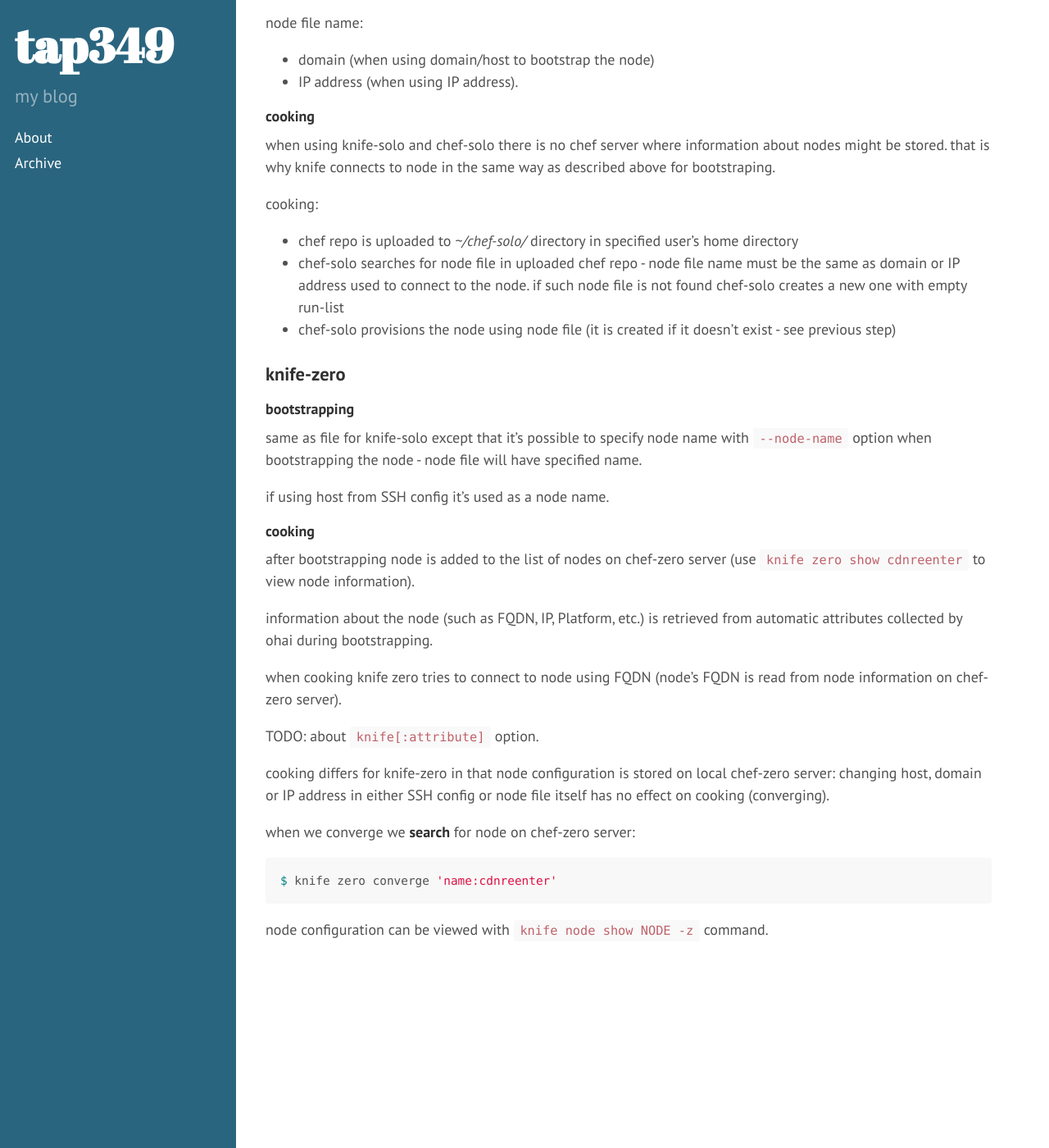
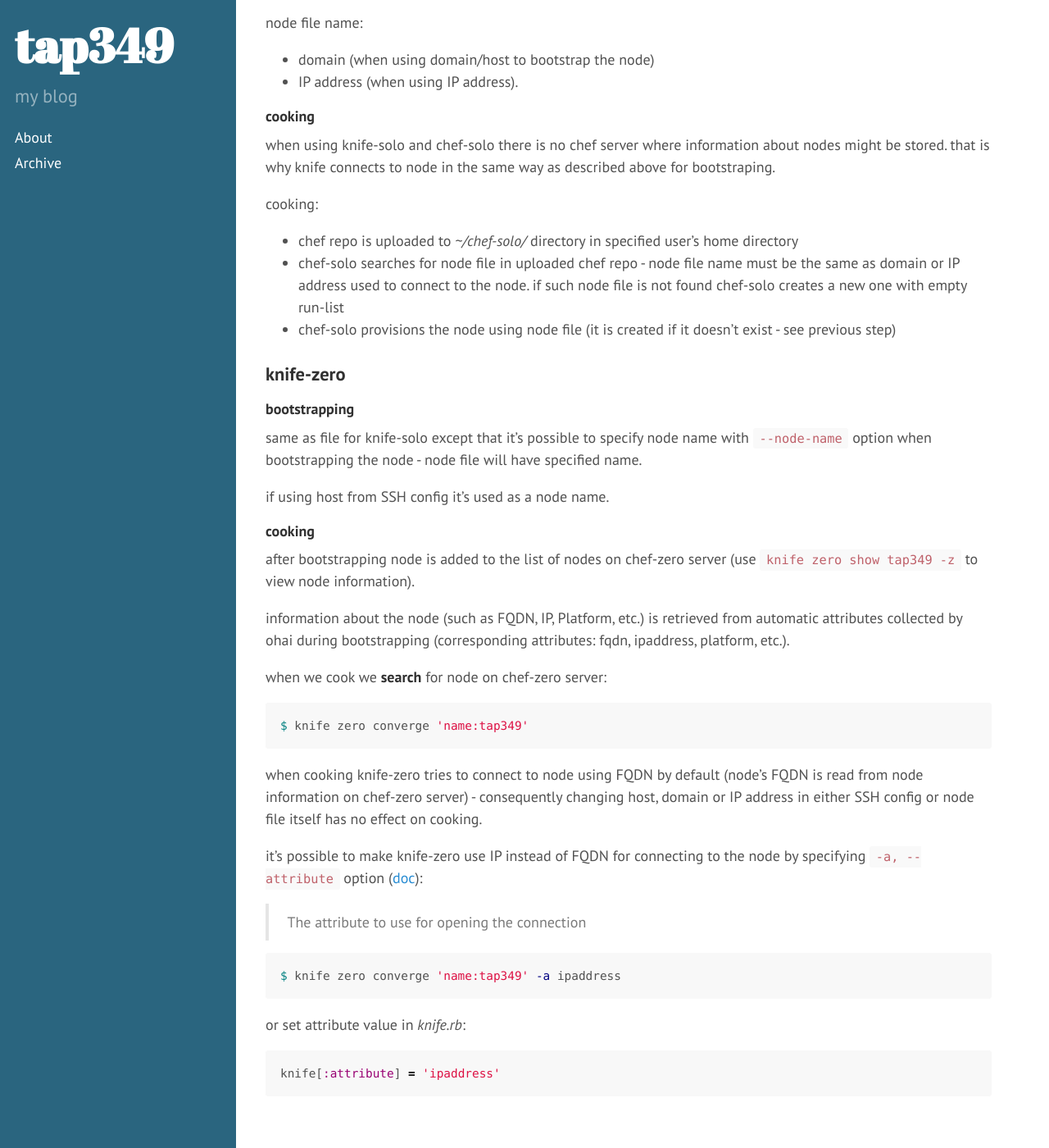
Before and after one commit to tap349/tap349.github.io, a Jekyll site: the page built from _posts/2016-02-27-chef-faq.md, in a window 1280 px wide and 1400 px high, scrolled down 754 px. Shown: the whole window at 82% size. Built offline with Jekyll 4.4.1, drawn with Linux system fonts in a browser that asks for light colours.

Commit message:
update 2016-02-28_17:03:34

````diff
--- a/_posts/2016-02-27-chef-faq.md
+++ b/_posts/2016-02-27-chef-faq.md
@@ -74,24 +74,35 @@
 #### cooking
 
 after bootstrapping node is added to the list of nodes on chef-zero
-server (use `knife zero show cdnreenter` to view node information).
+server (use `knife zero show tap349 -z` to view node information).
 
 information about the node (such as FQDN, IP, Platform, etc.) is retrieved
-from automatic attributes collected by ohai during bootstrapping.
+from automatic attributes collected by ohai during bootstrapping
+(corresponding attributes: fqdn, ipaddress, platform, etc.).
 
-when cooking knife zero tries to connect to node using FQDN
-(node's FQDN is read from node information on chef-zero server).
-
-TODO: about `knife[:attribute]` option.
-
-cooking differs for knife-zero in that node configuration is stored on
-local chef-zero server: changing host, domain or IP address in either
-SSH config or node file itself has no effect on cooking (converging).
-
-when we converge we **search** for node on chef-zero server:
+when we cook we **search** for node on chef-zero server:
 
 ```sh
-$ knife zero converge 'name:cdnreenter'
+$ knife zero converge 'name:tap349'
 ```
 
-node configuration can be viewed with `knife node show NODE -z` command.
+when cooking knife-zero tries to connect to node using FQDN by default
+(node's FQDN is read from node information on chef-zero server) -
+consequently changing host, domain or IP address in
+either SSH config or node file itself has no effect on cooking.
+
+it's possible to make knife-zero use IP instead of FQDN for connecting
+to the node by specifying `-a, --attribute` option
+([doc](https://knife-zero.github.io/30_subcommands/)):
+
+> The attribute to use for opening the connection
+
+```sh
+$ knife zero converge 'name:tap349' -a ipaddress
+```
+
+or set attribute value in _knife.rb_:
+
+```ruby
+knife[:attribute] = 'ipaddress'
+```
````
Also changed, not shown: _posts/2016-01-24-chef-zero.md (+8 -8 lines).
